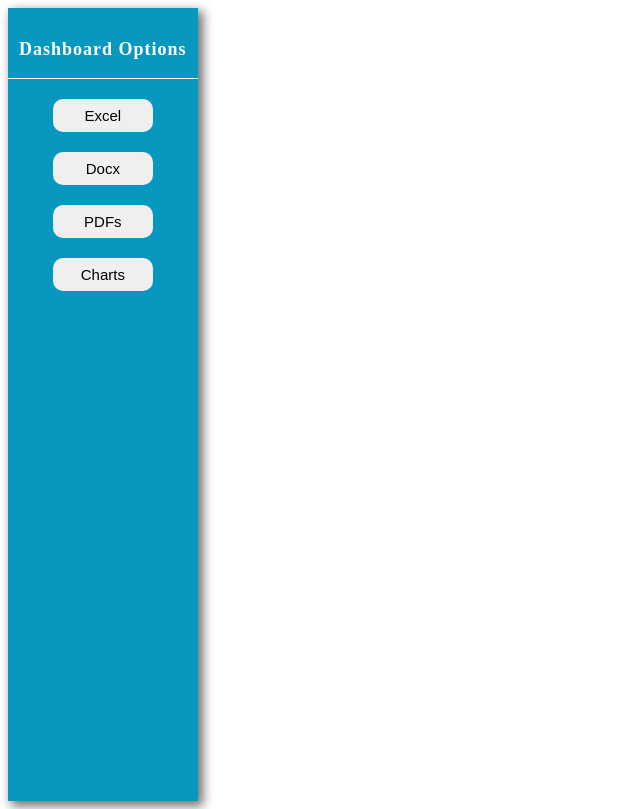
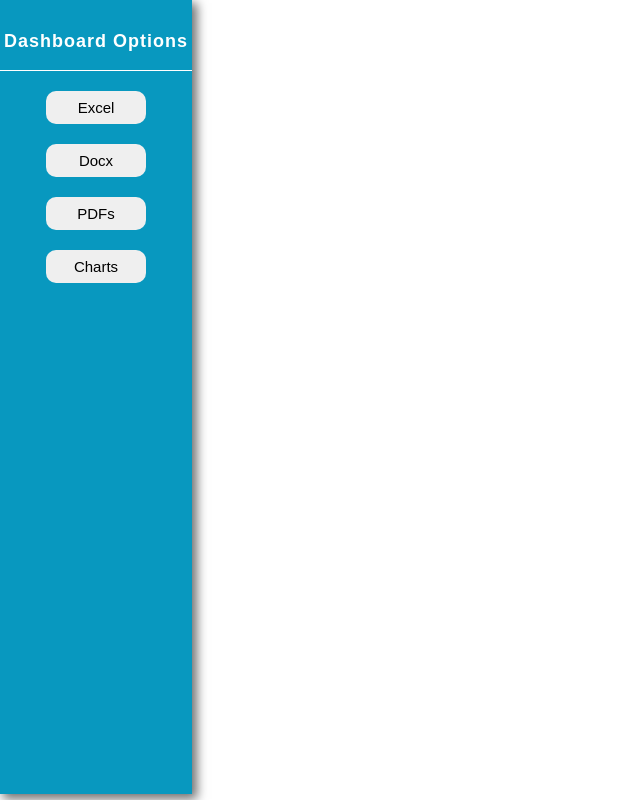
Before and after one commit to wankhede04/statvalu-dashboard, an Angular app: page / in a window 1280 px wide. Shown: the whole page, without its empty margins (0-640 px from the left). Built offline with nearby package versions, Linux system fonts and the light colour scheme.

Commit message:
Updated styles for global scss.

```diff
--- a/src/styles.scss
+++ b/src/styles.scss
@@ -1 +1,23 @@
 /* You can add global styles to this file, and also import other style files */
+body {
+  margin: 0;
+  font-family: sans-serif;
+}
+
+button {
+  cursor: pointer;
+}
+
+::-webkit-scrollbar {
+  height: 3px;
+}
+
+::-webkit-scrollbar-track {
+  -webkit-box-shadow: inset 0 0 6px rgba(0,0,0,0.3);
+  border-radius: 10px;
+}
+
+::-webkit-scrollbar-thumb {
+  border-radius: 20px;
+  -webkit-box-shadow: inset 0 0 6px #0898BF;
+}
```
